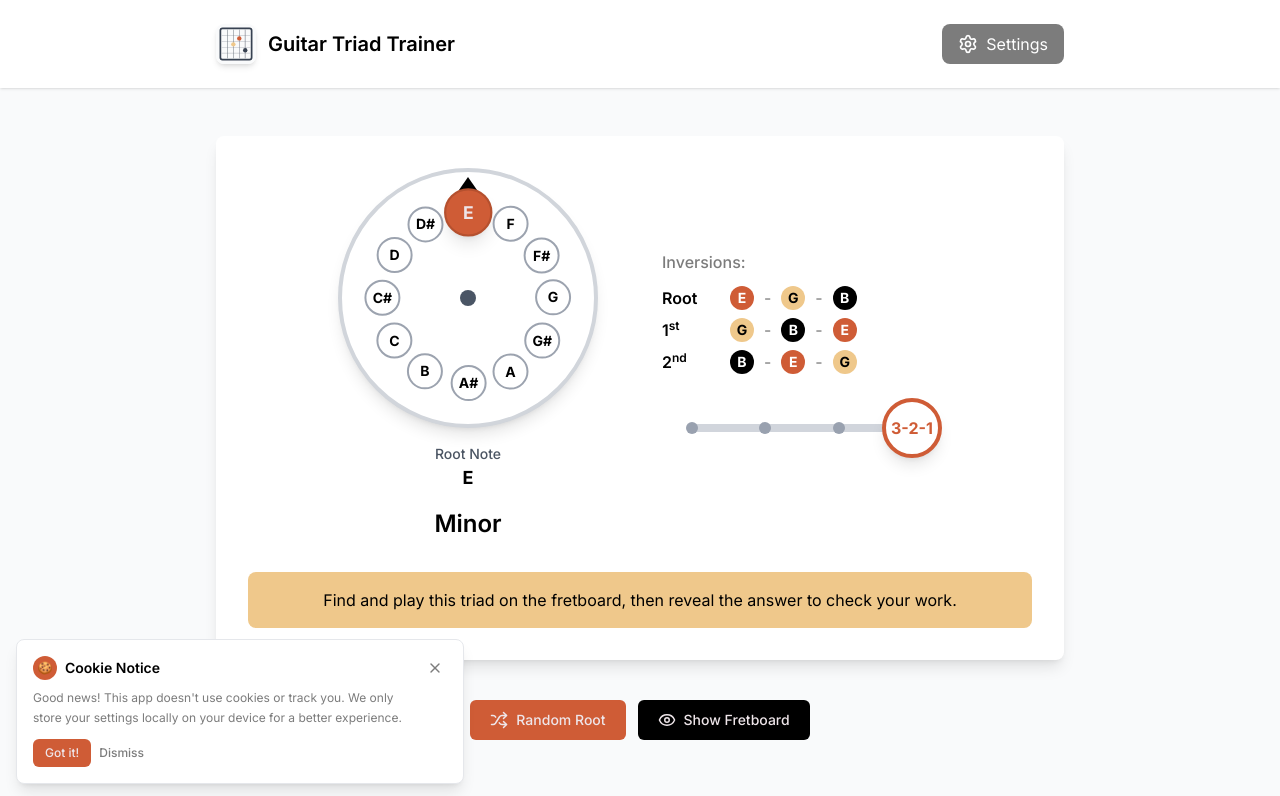
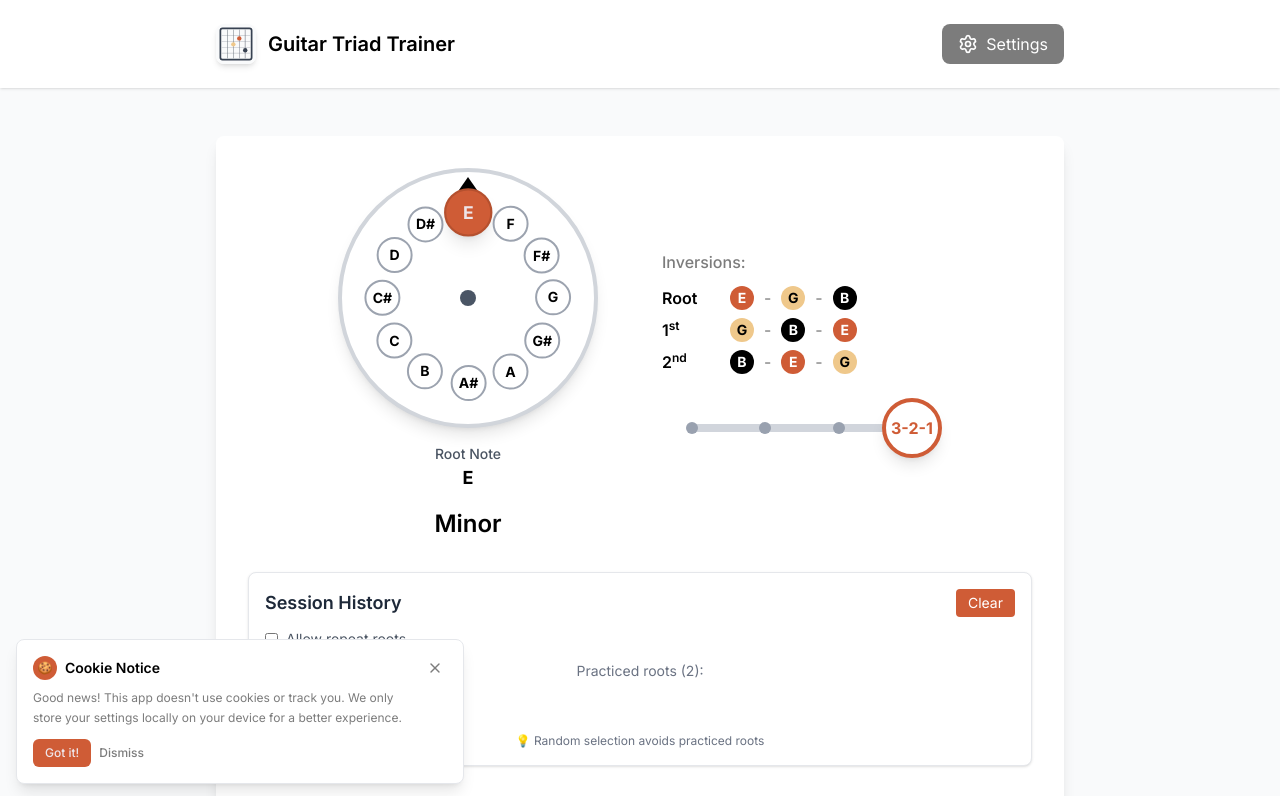
Before and after one commit to chenkasirer/triads, a React (Vite) app: page / in a window 1280 px wide. Shown: the top 796 px of the page. Built offline with nearby package versions, Linux system fonts and the light colour scheme.

Commit message:
added history pane

```diff
--- a/src/components/ExerciseDisplay.tsx
+++ b/src/components/ExerciseDisplay.tsx
@@ -4,6 +4,7 @@ import { getTriadNotes } from '../fretboard';
 import { useAppStore } from '../store';
 import RootSelectorWheel from './RootSelectorWheel';
 import StringGroupSlider from './StringGroupSlider';
+import { RootHistoryPane } from './RootHistoryPane';
 
 interface ExerciseDisplayProps {
   exercise: TriadExercise;
@@ -96,6 +97,12 @@ const ExerciseDisplay: React.FC<ExerciseDisplayProps> = ({ exercise, showAnswer
             </div>
           </div>
         </div>
+
+        {/* Session History Pane - Now below main content for all screen sizes */}
+        <div className="mb-6 sm:mb-8">
+          <RootHistoryPane />
+        </div>
+
         {!showAnswer && (
           <div className="mt-6 sm:mt-8 p-3 sm:p-4 bg-sunset rounded-lg">
             <p className="text-black text-sm sm:text-base">
--- /dev/null
+++ b/src/components/RootHistoryPane.tsx
@@ -0,0 +1,66 @@
+import React from 'react';
+import { useAppStore } from '../store';
+
+export const RootHistoryPane: React.FC = () => {
+  const { sessionHistory, allowRepeatRoots, clearHistory } = useAppStore();
+
+  const toggleRepeatMode = () => {
+    useAppStore.setState({ allowRepeatRoots: !allowRepeatRoots });
+  };
+
+  return (
+    <div className="bg-white rounded-lg border border-gray-200 p-4 shadow-sm">
+      <div className="flex items-center justify-between mb-3">
+        <h3 className="text-lg font-semibold text-gray-800">Session History</h3>
+        <button
+          onClick={clearHistory}
+          className="px-3 py-1 text-sm bg-flame text-white rounded hover:bg-opacity-90 transition-colors"
+          disabled={sessionHistory.length === 0}
+        >
+          Clear
+        </button>
+      </div>
+
+      <div className="mb-3">
+        <label className="flex items-center text-sm text-gray-600">
+          <input
+            type="checkbox"
+            checked={allowRepeatRoots}
+            onChange={toggleRepeatMode}
+            className="mr-2"
+          />
+          Allow repeat roots
+        </label>
+      </div>
+
+      <div className="space-y-2">
+        <div className="text-sm text-gray-500">
+          Practiced roots ({sessionHistory.length}):
+        </div>
+
+        {sessionHistory.length === 0 ? (
+          <div className="text-gray-400 text-sm italic">
+            No roots practiced yet
+          </div>
+        ) : (
+          <div className="flex flex-wrap gap-2">
+            {sessionHistory.map((root, index) => (
+              <span
+                key={`${root}-${index}`}
+                className="inline-flex items-center justify-center w-8 h-8 bg-sunset text-gray-800 rounded-full text-sm font-medium"
+              >
+                {root}
+              </span>
+            ))}
+          </div>
+        )}
+      </div>
+
+      {!allowRepeatRoots && sessionHistory.length > 0 && (
+        <div className="mt-3 text-xs text-gray-500">
+          💡 Random selection avoids practiced roots
+        </div>
+      )}
+    </div>
+  );
+};
--- a/src/store.ts
+++ b/src/store.ts
@@ -7,10 +7,14 @@ interface AppState {
   showAnswer: boolean;
   animateToRoot: Note | null;
   animateToStringGroup: StringGroup | null;
+  sessionHistory: Note[];
+  allowRepeatRoots: boolean;
   updateSettings: (settings: Partial<ExerciseSettings>) => void;
   generateNewExercise: () => void;
   setExerciseRoot: (root: Note) => void;
   setExerciseStringGroup: (stringGroup: StringGroup) => void;
+  addToHistory: (root: Note) => void;
+  clearHistory: () => void;
   toggleAnswer: () => void;
 }
 
@@ -31,6 +35,8 @@ export const useAppStore = create<AppState>((set, get) => ({
   showAnswer: false,
   animateToRoot: null,
   animateToStringGroup: null,
+  sessionHistory: [],
+  allowRepeatRoots: false,
 
   updateSettings: (newSettings) =>
     set((state) => ({
@@ -38,8 +44,20 @@ export const useAppStore = create<AppState>((set, get) => ({
     })),
 
   generateNewExercise: () => {
-    const { settings } = get();
-    const newRoot = getRandomItem(settings.roots);
+    const { settings, sessionHistory, allowRepeatRoots } = get();
+
+    // Get available roots based on repeat settings
+    let availableRoots = settings.roots;
+    if (!allowRepeatRoots && sessionHistory.length > 0) {
+      availableRoots = settings.roots.filter(root => !sessionHistory.includes(root));
+      // If all roots have been used, reset and use all roots again
+      if (availableRoots.length === 0) {
+        availableRoots = settings.roots;
+        set({ sessionHistory: [] }); // Reset history when all roots are exhausted
+      }
+    }
+
+    const newRoot = getRandomItem(availableRoots);
     const newStringGroup = getRandomItem(settings.stringGroups);
     const exercise: TriadExercise = {
       root: newRoot,
@@ -47,22 +65,39 @@ export const useAppStore = create<AppState>((set, get) => ({
       inversion: getRandomItem(settings.inversions),
       stringGroup: newStringGroup,
     };
-    set({
-      currentExercise: exercise,
-      animateToRoot: newRoot,
-      animateToStringGroup: newStringGroup
-    });
+
+    // Add to history and update exercise
+    const { sessionHistory: currentHistory } = get();
+    if (!currentHistory.includes(newRoot)) {
+      set({
+        currentExercise: exercise,
+        animateToRoot: newRoot,
+        animateToStringGroup: newStringGroup,
+        sessionHistory: [...currentHistory, newRoot]
+      });
+    } else {
+      set({
+        currentExercise: exercise,
+        animateToRoot: newRoot,
+        animateToStringGroup: newStringGroup
+      });
+    }
+
     // Clear animation after a delay
     setTimeout(() => set({ animateToRoot: null, animateToStringGroup: null }), 100);
   },
 
   setExerciseRoot: (root) => {
-    const { currentExercise } = get();
+    const { currentExercise, sessionHistory } = get();
     if (currentExercise) {
       set({
         currentExercise: { ...currentExercise, root },
         animateToRoot: null
       });
+      // Add to history if not already present
+      if (!sessionHistory.includes(root)) {
+        set({ sessionHistory: [...sessionHistory, root] });
+      }
     }
   },
 
@@ -77,4 +112,13 @@ export const useAppStore = create<AppState>((set, get) => ({
   },
 
   toggleAnswer: () => set((state) => ({ showAnswer: !state.showAnswer })),
+
+  addToHistory: (root) => {
+    const { sessionHistory } = get();
+    if (!sessionHistory.includes(root)) {
+      set({ sessionHistory: [...sessionHistory, root] });
+    }
+  },
+
+  clearHistory: () => set({ sessionHistory: [] }),
 }));
```
Also changed, not shown: 1 other file (tests, documents, lock files or other folders).
